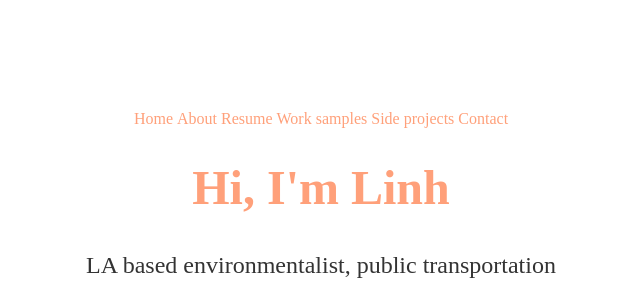
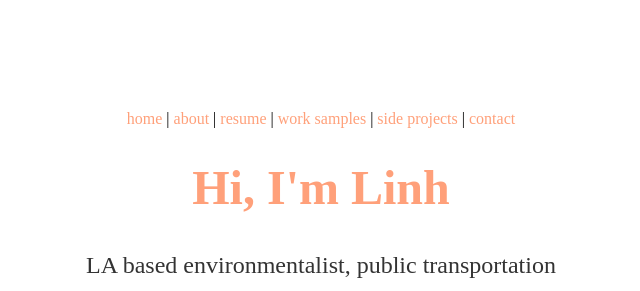
Before and after one commit to lttrinh/lttrinh.github.io, a Jekyll site: the page built from index.html, in a window 1280 px wide. Shown: the top 291 px of the page, without its empty margins (319-959 px from the left). Built offline with Jekyll 4.4.1, drawn with Linux system fonts in a browser that asks for light colours.

Commit message:
Update index.html

```diff
--- a/index.html
+++ b/index.html
@@ -8,12 +8,12 @@ title: Linh
 <link rel="stylesheet" href="https://cdnjs.cloudflare.com/ajax/libs/font-awesome/4.7.0/css/font-awesome.min.css">
 
 <div class="topnav">
-	<a class="active" href="#home">Home</a>
-	<a href="about.html">About</a>
-	<a href="#resume">Resume</a>
-	<a href="#work">Work samples</a>
-	<a href="#side">Side projects</a>
-	<a href="#contact">Contact</a>
+	<a class="active" href="#home">home</a> |
+	<a href="about.html">about</a> |
+	<a href="#resume">resume</a> |
+	<a href="#work">work samples</a> |
+	<a href="#side">side projects</a> |
+	<a href="#contact">contact</a>
 </div>
 
 <div class="header">
```
